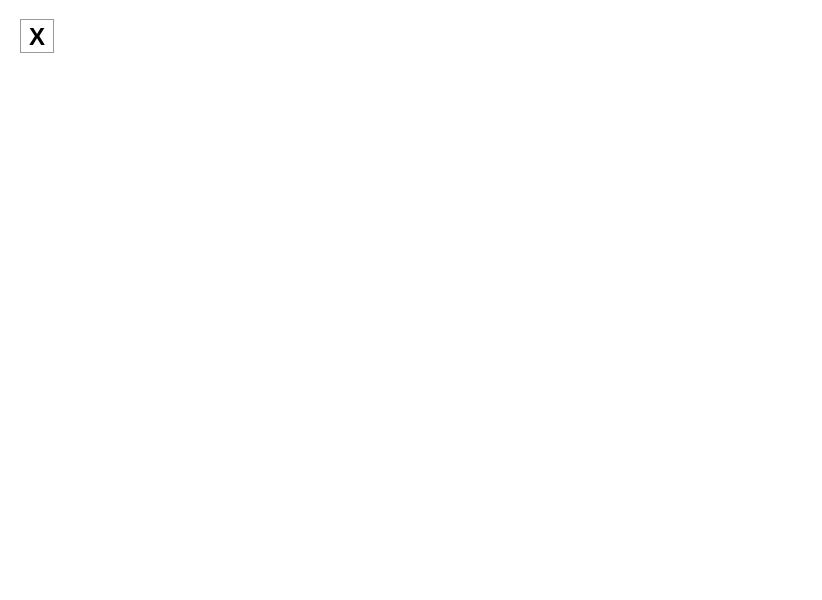
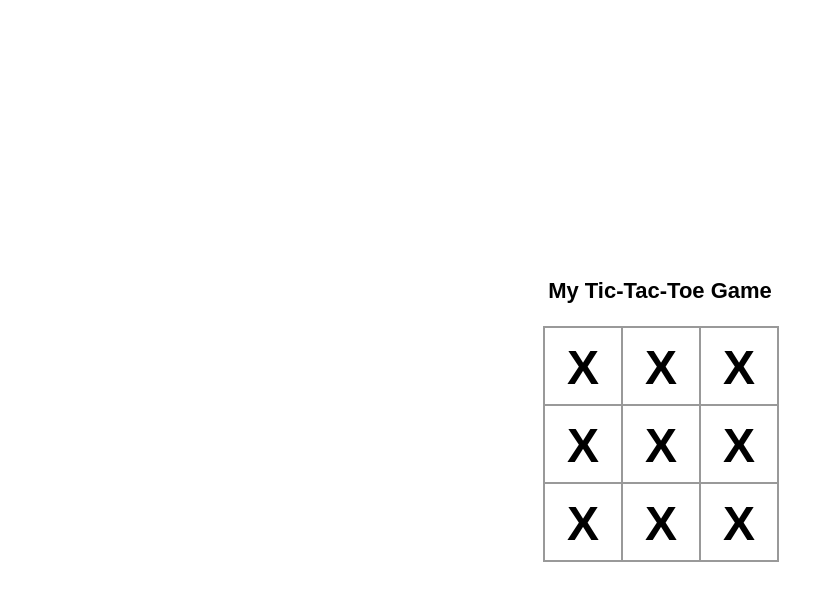
Before and after one commit to HeartnetTrain/React-Tic-Tac-Toe, a React (Vite) app: page / in a window 1280 px wide. Shown: the top 600 px of the page, without its empty margins (0-822 px from the left). Built offline with nearby package versions, Linux system fonts and the light colour scheme.

Commit message:
init Board

```diff
--- a/src/App.jsx
+++ b/src/App.jsx
@@ -1,3 +1,13 @@
-export default function Square() {
-  return <button className="square">X</button>;
+import Board from './components/Board';
+import styles from './App.module.css';
+
+export default function App() {
+  return (
+    <div className={styles.container}>
+      <h1>My Tic-Tac-Toe Game</h1>
+      <div className="game-board">
+        <Board />
+      </div>
+    </div>
+  );
 }
--- /dev/null
+++ b/src/App.module.css
@@ -0,0 +1,9 @@
+.container {
+    display: flex;
+    justify-content: center;
+    align-items: center;
+    flex-direction: column;
+    gap: 10px;
+    height: 100vh;
+    width: 100vw;
+}
--- /dev/null
+++ b/src/components/Board.jsx
@@ -0,0 +1,23 @@
+import Square from './Square';
+import styles from './Board.module.css';
+
+export default function Board() {
+  return (
+  <div className={styles.board}>
+    <div className={styles.boardRow}>
+      <Square />
+      <Square />
+      <Square />
+    </div>
+    <div className={styles.boardRow}>
+      <Square />
+      <Square />
+      <Square />
+    </div>
+    <div className={styles.boardRow}>
+      <Square />
+      <Square />
+      <Square />
+    </div>
+  </div>);
+}
--- /dev/null
+++ b/src/components/Board.module.css
@@ -0,0 +1,11 @@
+.boardRow {
+  display: flex;
+  flex-direction: row;
+  gap: 0;
+}
+
+.board {
+  display: flex;
+  flex-direction: column;
+  gap: 0;
+}
--- /dev/null
+++ b/src/components/Square.jsx
@@ -0,0 +1,5 @@
+import styles from './Square.module.css';
+
+export default function Square() {
+  return <button className={styles.square}>X</button>;
+}
--- /dev/null
+++ b/src/components/Square.module.css
@@ -0,0 +1,19 @@
+.square {
+  background-color: #fff;
+  border: 2px solid #999;
+  float: left;
+  font-size: 48px;
+  font-weight: bold;
+  line-height: 80px;
+  height: 80px;
+  margin-right: -2px;
+  margin-top: -2px;
+  padding: 0;
+  text-align: center;
+  width: 80px;
+  cursor: pointer;
+}
+
+.square:hover {
+  background-color: #f0f0f0;
+}
--- a/src/styles.css
+++ b/src/styles.css
@@ -56,27 +56,6 @@ body {
   padding: 0;
 }
 
-.square {
-  background: #fff;
-  border: 1px solid #999;
-  float: left;
-  font-size: 24px;
-  font-weight: bold;
-  line-height: 34px;
-  height: 34px;
-  margin-right: -1px;
-  margin-top: -1px;
-  padding: 0;
-  text-align: center;
-  width: 34px;
-}
-
-.board-row:after {
-  clear: both;
-  content: '';
-  display: table;
-}
-
 .status {
   margin-bottom: 10px;
 }
```
